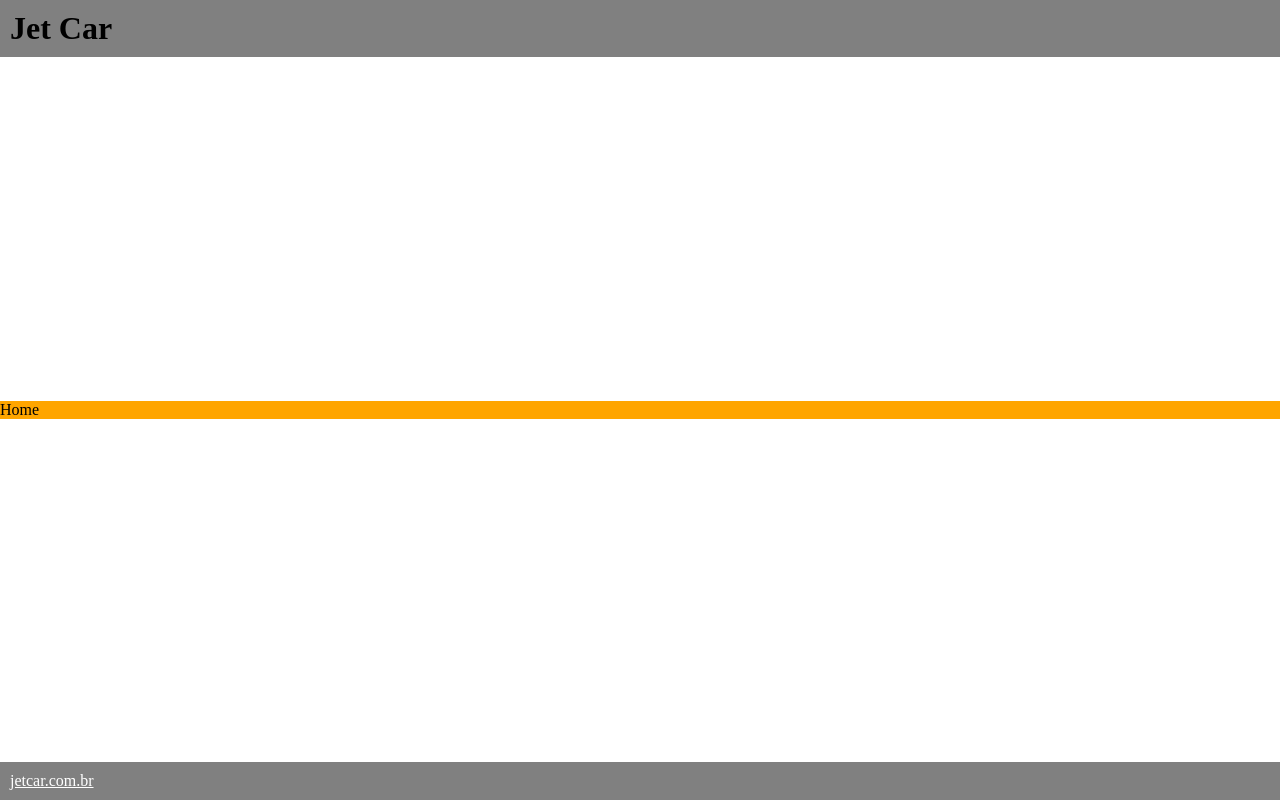
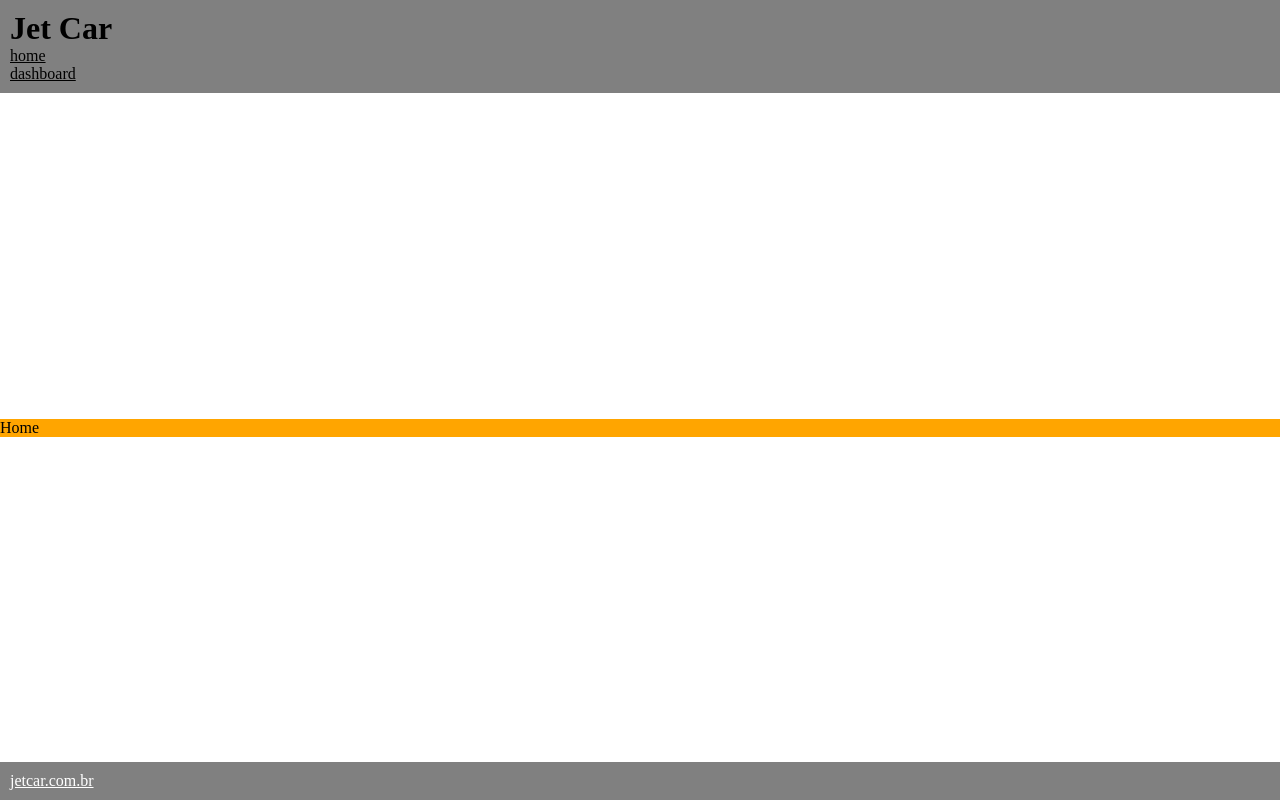
Before and after one commit to eliasfernandescout/jetcar-frontend, a React (Create React App) app: page / in a window 1280 px wide. Built offline with nearby package versions, Linux system fonts and the light colour scheme.

Commit message:
fix Menu components

```diff
--- a/src/components/layout/components/menu.tsx
+++ b/src/components/layout/components/menu.tsx
@@ -1,10 +1,14 @@
+import { Link } from 'react-router-dom'
 import { RoutesComponent } from '../../routes/routes'
 import { MenuStyle } from './menu-styles'
 
 export default function Menu () {
-  <MenuStyle>
-    <p>TESTE</p>
-    <RoutesComponent/>
-
-  </MenuStyle>
+  return (
+    <MenuStyle>
+      <ul>
+        <li><Link to="/home">home</Link></li>
+        <li><Link to="/dashboard">dashboard</Link></li>
+      </ul>
+    </MenuStyle>
+  )
 }
--- a/src/components/layout/layout.tsx
+++ b/src/components/layout/layout.tsx
@@ -1,4 +1,5 @@
 import { RoutesComponent } from '../routes/routes'
+import Menu from './components/menu'
 import { StyledLayout } from './layout-styles'
 
 export default function Layout () {
@@ -6,6 +7,7 @@
     <StyledLayout>
       <header>
         <h1>Jet Car</h1>
+        <Menu/>
       </header>
       <RoutesComponent/>
       <footer>
```
